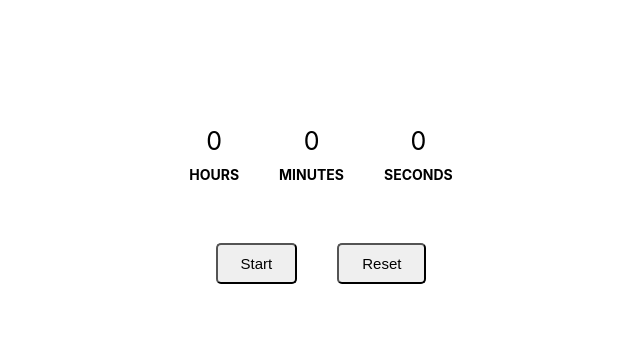
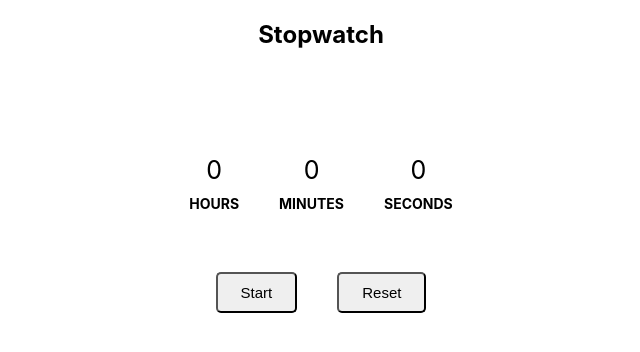
Before and after one commit to binay-tripathy/Stopwatch, a React (Create React App) app: page / in a window 1280 px wide. Shown: the top 352 px of the page, without its empty margins (319-959 px from the left). Built offline with nearby package versions, Linux system fonts and the light colour scheme.

Commit message:
Final commit for the month
Signed-off-by: Binay Tripathy <binaytripathy123@gmail.com>

```diff
--- a/src/App.js
+++ /dev/null
@@ -1,17 +0,0 @@
-import "./App.scss";
-import Stopwatch from "./Components/Stopwatch";
-
-function App() {
-  return (
-    <>
-      {/* <section className="preloader">
-        <div className="spinner">
-          <span className="spinner-rotate"></span>
-        </div>
-      </section> */}
-      <Stopwatch />
-    </>
-  );
-}
-
-export default App;
--- /dev/null
+++ b/src/App.jsx
@@ -0,0 +1,13 @@
+import "./App.scss";
+import Stopwatch from "./Components/Stopwatch";
+
+function App() {
+  return (
+    <>
+      <h2>Stopwatch</h2>
+      <Stopwatch />
+    </>
+  );
+}
+
+export default App;
--- a/src/App.scss
+++ b/src/App.scss
@@ -0,0 +1,3 @@
+h2{
+    text-align: center;
+}
--- a/src/Components/Stopwatch.scss
+++ b/src/Components/Stopwatch.scss
@@ -8,7 +8,7 @@
     position: relative;
     z-index: 2;
     width: 100%;
-    height: 45vh;
+    height: 35vh;
     .countdown {
       text-align: center;
       margin: 50px 0;
```
